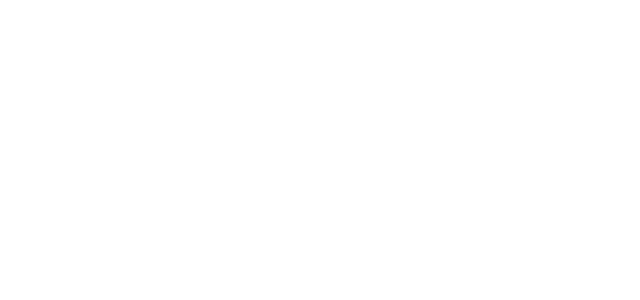
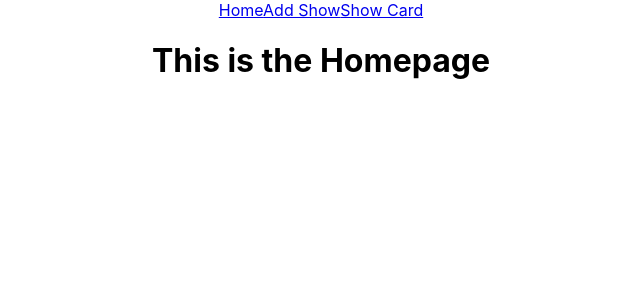
Before and after one commit to johney100/SENG-Phase2-Project, a React (Create React App) app: page / in a window 1280 px wide. Before the commit this address had no page. Shown: the top 300 px of the page, without its empty margins (319-959 px from the left). Built offline with nearby package versions, Linux system fonts and the light colour scheme.

Commit message:
routes working

```diff
--- a/package.json
+++ b/package.json
@@ -8,6 +8,8 @@
     "@testing-library/user-event": "^13.5.0",
     "react": "^18.2.0",
     "react-dom": "^18.2.0",
+    "react-emoji": "^0.5.0",
+    "react-router-dom": "^6.22.0",
     "react-scripts": "5.0.1",
     "web-vitals": "^2.1.4"
   },
--- a/src/App.js
+++ b/src/App.js
@@ -17,12 +17,13 @@ function App() {
 
   return (
     <div className="App">
+
+      <BrowserRouter>
       <NavBar onChangePage={setPage}/>
-      <BrowserRouter>
       <Routes>
         <Route path="/addshow" element={<AddShow />}/>
         <Route path="/shows" element={<ShowCard />}/>
-        <Route path="/home" element={<Home />}/>
+        <Route path="/" element={<Home />}/>
         </Routes>
       </BrowserRouter>
     </div>
--- a/src/Home.js
+++ b/src/Home.js
@@ -2,7 +2,7 @@ function Home(){
 
     return (
         <div>
-        <h2>This is the Homepage</h2>
+        <h1>This is the Homepage</h1>
         </div>
        );
 }
```
Also changed, not shown: 1 other file (tests, documents, lock files or other folders).
